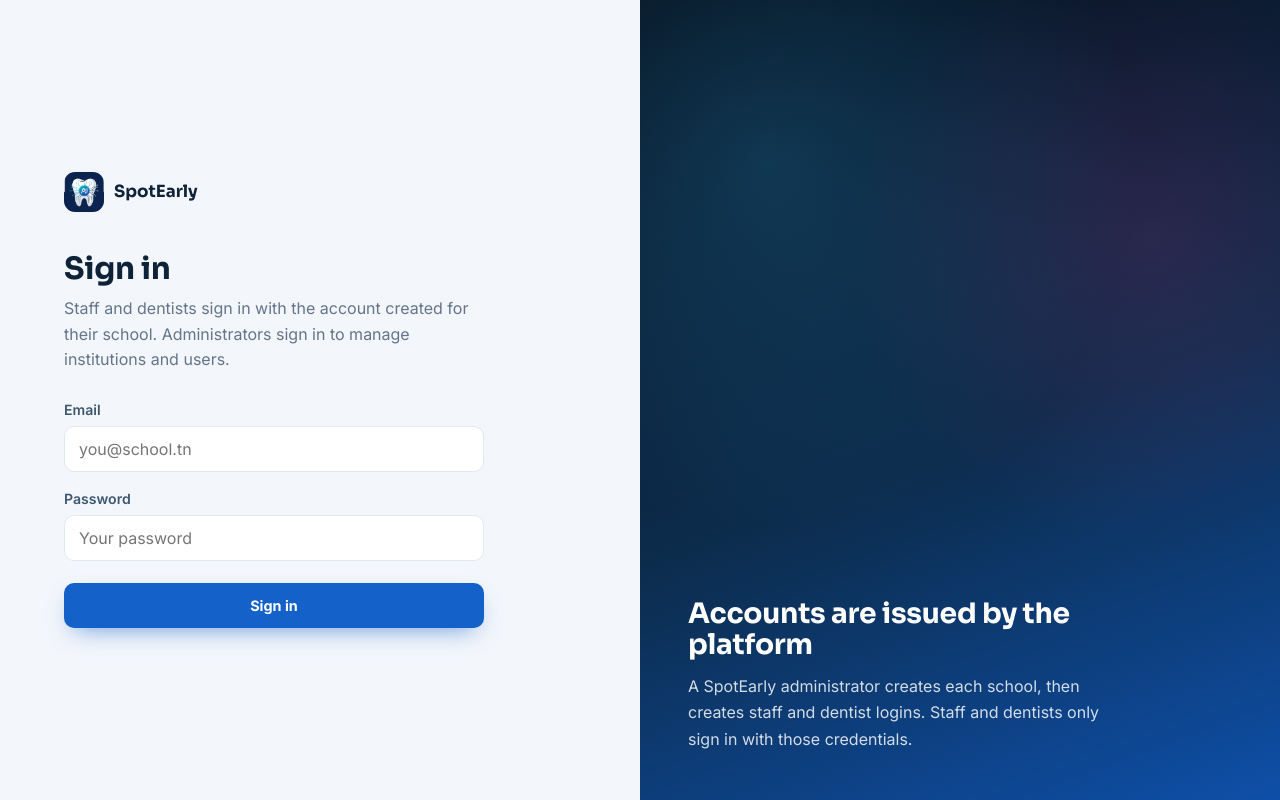
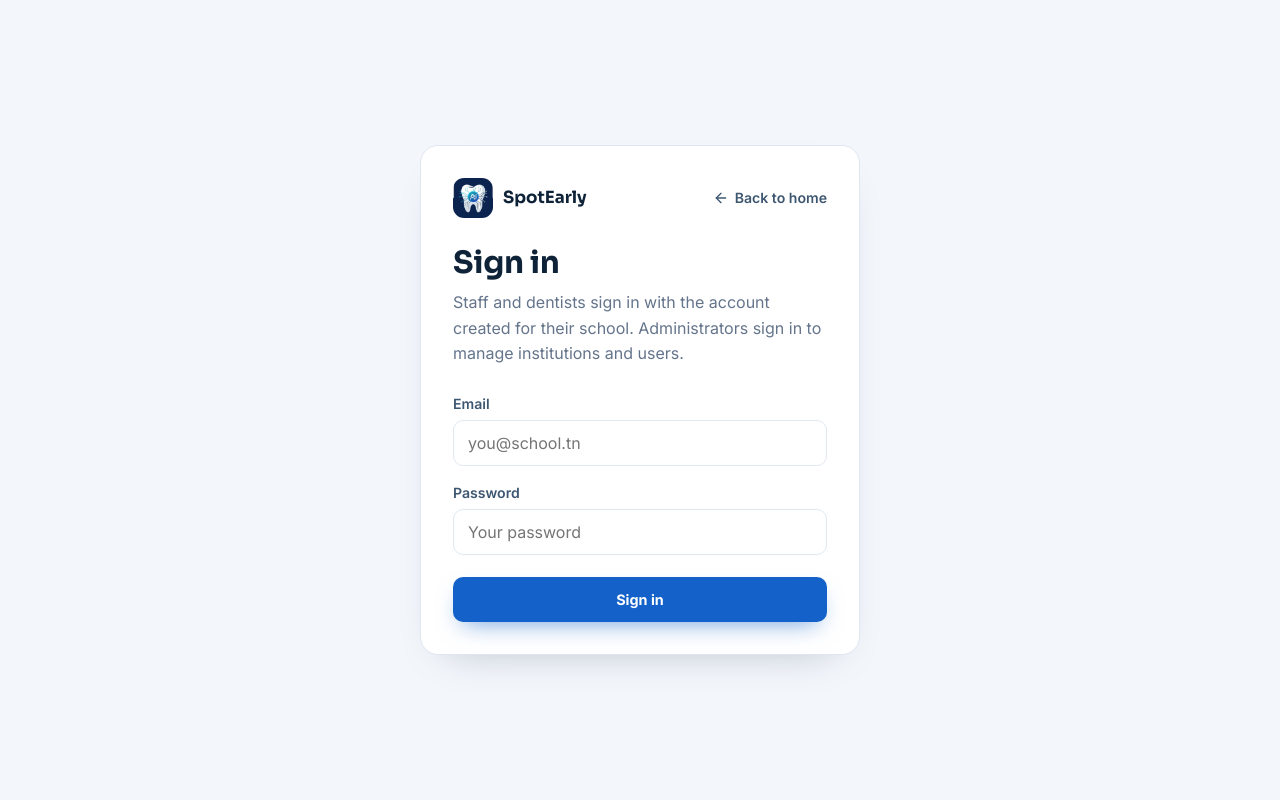
Before and after one commit to kassemabbassi/Connectathon-, a React (Vite) app in the folder frontend/: page /login in a window 1280 px wide. Built offline with nearby package versions, Linux system fonts and the light colour scheme; no server answers.

Commit message:
fix login design

```diff
--- a/frontend/src/pages/Auth.css
+++ b/frontend/src/pages/Auth.css
@@ -3,6 +3,38 @@
   display: grid;
   grid-template-columns: 1fr 1fr;
   background: var(--paper);
+}
+
+.auth-page-centered {
+  display: flex;
+  align-items: center;
+  justify-content: center;
+  padding: 32px 20px;
+  grid-template-columns: none;
+}
+
+.auth-card {
+  width: min(440px, 100%);
+  background: var(--surface);
+  border: 1px solid var(--line);
+  border-radius: var(--radius-md);
+  padding: 32px;
+  box-shadow: 0 18px 40px -28px rgba(14, 34, 56, 0.35);
+}
+
+.auth-back {
+  display: inline-flex;
+  align-items: center;
+  gap: 6px;
+  margin-bottom: 28px;
+  color: var(--ink-soft);
+  font-size: 0.88rem;
+  font-weight: 600;
+  text-decoration: none;
+}
+
+.auth-back:hover {
+  color: var(--blue);
 }
 
 .auth-panel {
@@ -18,7 +50,7 @@
   gap: 10px;
   text-decoration: none;
   color: var(--ink);
-  margin-bottom: 40px;
+  margin-bottom: 28px;
 }
 
 .auth-brand img {
@@ -34,7 +66,8 @@
   font-size: 1.05rem;
 }
 
-.auth-panel h1 {
+.auth-panel h1,
+.auth-card h1 {
   font-size: clamp(1.6rem, 2.4vw, 2rem);
   margin-bottom: 10px;
 }
@@ -42,14 +75,14 @@
 .auth-lede {
   color: var(--muted);
   margin-bottom: 28px;
-  max-width: 420px;
 }
 
 .auth-form {
   display: flex;
   flex-direction: column;
   gap: 18px;
-  max-width: 420px;
+  width: 100%;
+  max-width: none;
 }
 
 .auth-field {
@@ -268,4 +301,8 @@
   .auth-visual {
     display: none;
   }
+
+  .auth-card {
+    padding: 24px;
+  }
 }
--- a/frontend/src/pages/Login.tsx
+++ b/frontend/src/pages/Login.tsx
@@ -1,5 +1,6 @@
 import { useState, type FormEvent } from "react";
 import { Link, useLocation, useNavigate } from "react-router-dom";
+import { ArrowLeft } from "lucide-react";
 import { AuthApiError } from "../lib/authApi";
 import { useAuth } from "../context/AuthContext";
 import logo from "../assets/logo.png";
@@ -48,12 +49,19 @@
   }
 
   return (
-    <div className="auth-page">
-      <section className="auth-panel">
-        <Link to="/" className="auth-brand">
-          <img src={logo} alt="SpotEarly logo" />
-          <span>SpotEarly</span>
-        </Link>
+    <div className="auth-page auth-page-centered">
+      <section className="auth-card">
+        <div style={{ display: "flex", alignItems: "center", justifyContent: "space-between", marginBottom: 28 }}>
+          <Link to="/" className="auth-brand" style={{ marginBottom: 0 }}>
+            <img src={logo} alt="SpotEarly logo" />
+            <span>SpotEarly</span>
+          </Link>
+
+          <Link to="/" className="auth-back" style={{ marginBottom: 0 }}>
+            <ArrowLeft size={16} />
+            Back to home
+          </Link>
+        </div>
 
         <h1>Sign in</h1>
         <p className="auth-lede">
@@ -93,16 +101,6 @@
           </button>
         </form>
       </section>
-
-      <aside className="auth-visual" aria-hidden="true">
-        <div className="auth-visual-copy">
-          <h2>Accounts are issued by the platform</h2>
-          <p>
-            A SpotEarly administrator creates each school, then creates staff and dentist logins.
-            Staff and dentists only sign in with those credentials.
-          </p>
-        </div>
-      </aside>
     </div>
   );
 }
```
